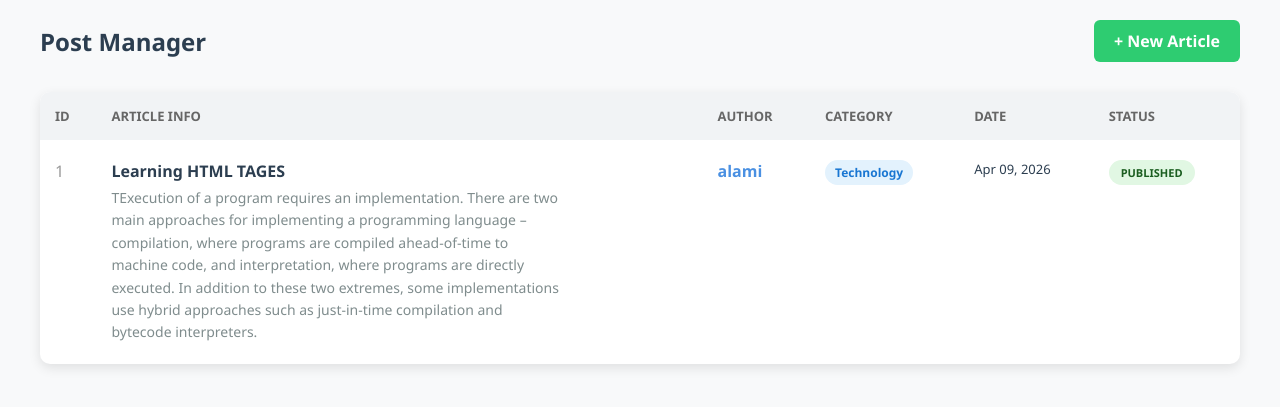
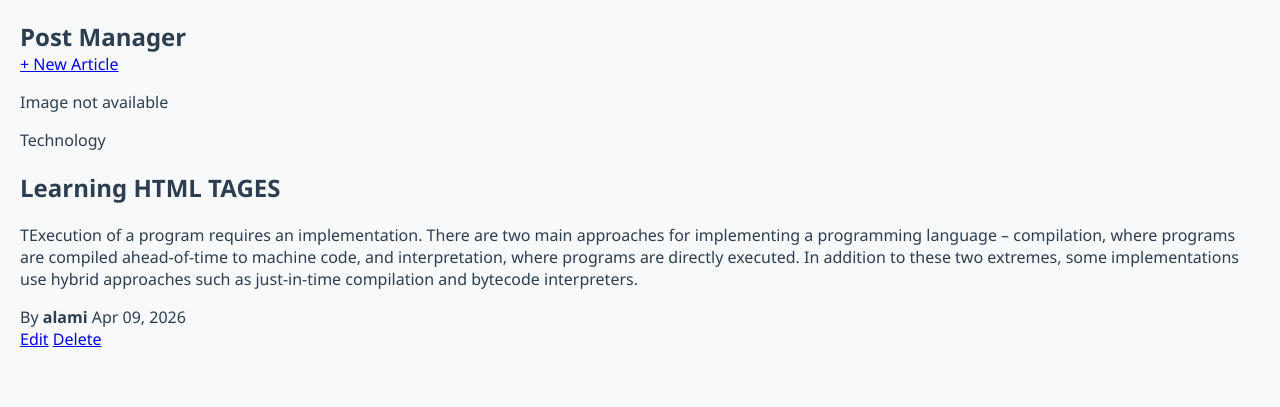
Before and after one commit to Oussama-Ech-charef/R-alisation---Manager-d-articles---Back-office-simplifie, a PHP site: page / in a window 1280 px wide. Shown: the top 407 px of the page. Run offline with PHP 8.4, Linux system fonts and the light colour scheme; data comes from the database, SQL or seed files in the repository.

Commit message:
complete article management module and UI updates

```diff
--- a/blog_manager/index.php
+++ b/blog_manager/index.php
@@ -2,21 +2,16 @@
 
 
 require 'connexion.php';
-
 require 'article.php';
 
 
 $database = new Database();
-
 $db = $database->getConnection();
 
 $article_obj = new Article($db);
-
-
 $articles = $article_obj->all();
 
 ?>
-
 
 
 
@@ -24,59 +19,54 @@ $articles = $article_obj->all();
 <html lang="en">
 <head>
     <meta charset="UTF-8">
-    <title>Management Blog</title>
+    <meta name="viewport" content="width=device-width, initial-scale=1.0">
+    <title>Post Manager</title>
     <link rel="stylesheet" href="style.css">
 </head>
 <body>
 
 
-    <div class="header-container">
+    <div class="header_container">
         <h1>Post Manager</h1>
+        <a href="create.php" class="btn_add">+ New Article</a>
+    </div>
+    <div class="posts_grid">
+    <?php if(!empty($articles)): ?>
+        <?php foreach($articles as $article): ?>
+            <div class="post_card">
+                    <?php if (!empty($article['image_url'])): ?>
+                        <img class="post_card_img" src="<?php echo $article['image_url']; ?>">
+                    <?php else: ?>
 
+                          <p class="image_not" >Image not available</p>
 
-        <a href="create.php" class="btn-add"> + New Article</a>
+                    <?php endif; ?>
+                    <div class="post_card_body">
+                        <span class="post_card_category">
+                            <?php echo htmlspecialchars($article['category_name'] ?? 'General'); ?>
+                        </span>
 
-    </div>
+                         <h2 class="post_card_title"><?php echo htmlspecialchars($article['title']); ?></h2>
 
+                         <p class="post_card_content">
+                                <?php echo htmlspecialchars($article['content']); ?>
+                        </p>
+                        <div class="post_card_footer">
+                            <span>By <strong><?php echo htmlspecialchars($article['user_name']); ?></strong></span>
+                            <span><?php echo date('M d, Y', strtotime($article['publish_date'])); ?></span>
+                        </div>
+                    </div>
 
-    <div class="table-wrapper">
-        <table>
-            <thead>
-                <tr>
-                    <th>ID</th>
-                    <th>Article Info</th>
-                    <th>Author</th>
-                    <th>Category</th>
-                    <th>Date</th>
-                    <th>Status</th>
-                </tr>
-            </thead>
-            <tbody>
-                <?php foreach($articles as $article): ?>
-
-
-                    <tr>
-                        <td style="color: #999;"><?php echo $article['id_post']; ?></td>
-                        <td>
-                            <span class="post-title"><?php echo htmlspecialchars($article['title']); ?></span>
-                            <div class="post-content"><?php echo nl2br(htmlspecialchars($article['content'])); ?></div>
-                        </td>
-                        <td class="author-name"><?php echo htmlspecialchars($article['user_name']); ?></td>
-                        <td><span class="category-badge"><?php echo htmlspecialchars($article['category_name']) ?? 'General'; ?></span></td>
-                        <td style="white-space: nowrap; font-size: 13px;"><?php echo date('M d, Y', strtotime($article['publish_date'])); ?></td>
-                        <td>
-                            <span class="status-pill <?php  echo $article['status'];?>">
-                                <?php echo $article['status']; ?>
-                            </span>
-                        </td>
-                    </tr>
-
-                    <?php endforeach; ?>
-            </tbody>
-        </table>
-
-    </div>
-
+                    <div class="post_actions">
+                        <a href="edit.php?id=<?php echo $article['id_post']; ?>" class="btn_edit">Edit</a>
+                        <a href="delete.php?id=<?= $article['id_post'] ?>" class="btn_delete" onclick="return confirm('Are you sure?')">Delete</a>
+                    </div>
+            </div>
+        <?php endforeach; ?>
+    <?php else: ?>
+        <p>No posts found.</p>
+    <?php endif; ?>
+</div>
 
 </body>
 </html>
```
